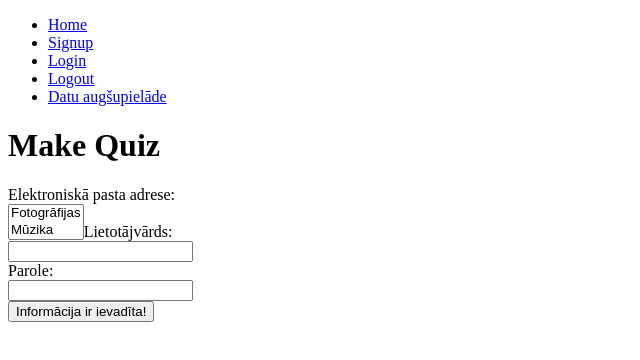
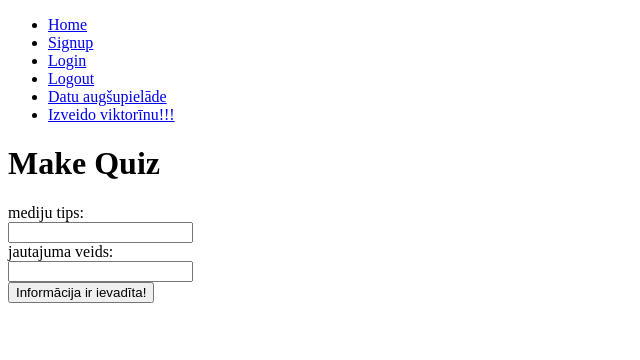
Before and after one commit to snake2205/kultorina, a React (Create React App) app in the folder frontend/: page /make_quiz in a window 1280 px wide. Shown: the top 360 px of the page, without its empty margins (0-640 px from the left). Built offline with nearby package versions, Linux system fonts and the light colour scheme.

Commit message:
viktorinas veidosanas formas demo pielikts

```diff
--- a/frontend/src/pages/components/forms/make_quiz_form.jsx
+++ b/frontend/src/pages/components/forms/make_quiz_form.jsx
@@ -26,15 +26,10 @@ function Signup_Form() {
     return (
         <>
             <form onSubmit={handleSubmit(onSubmit)}>
-                <label>Elektroniskā pasta adrese:</label><br />
-                <select id="field" name="field" size="2">
-                    <option value="Foto">Fotogrāfijas</option>
-                    <option value="Audio">Mūzika</option>
-                </select>
-                <label>Lietotājvārds:</label><br />
+                <label>mediju tips:</label><br />
                 <input {...register("username")} type="text" /><br />
-                <label>Parole:</label><br />
-                <input {...register("password")} type="text" /><br />
+                <label>jautajuma veids:</label><br />
+                <input {...register("username")} type="text" /><br />
                 <button>Informācija ir ievadīta!</button>
             </form>
             <p>{error}</p>
--- a/frontend/src/pages/components/navbar.jsx
+++ b/frontend/src/pages/components/navbar.jsx
@@ -21,6 +21,9 @@ function NavBar() {
                     <li>
                         <Link to="/data_upload">Datu augšupielāde</Link>
                     </li>
+                    <li>
+                        <Link to="/make_quiz">Izveido viktorīnu!!!</Link>
+                    </li>
                 </ul>
             </nav>
             <Outlet />
```
